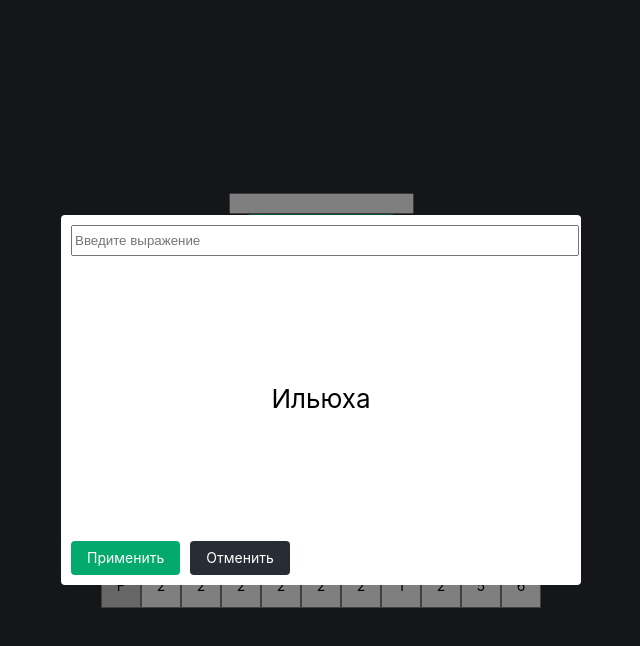
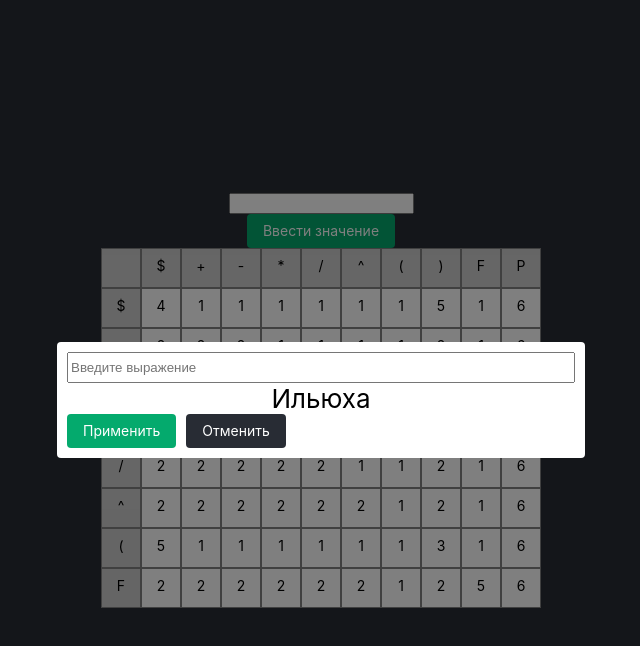
Before and after one commit to alexzonic/model, a React (Create React App) app: page / in a window 1280 px wide. Both pictures are taken after a click on the element "Ввести значение". Shown: the top 646 px of the page, without its empty margins (319-959 px from the left). Built offline with nearby package versions, Linux system fonts and the light colour scheme.

Commit message:
fix styles

```diff
--- a/src/content/Modal/Modal.scss
+++ b/src/content/Modal/Modal.scss
@@ -9,9 +9,7 @@
   align-items: center;
   background: rgba(0, 0, 0, 0.5);
 
-  .modal-content{
-    width: 500px;
-    height: 350px;
+  &-content{
     background-color: white;
     border-radius: 4px;
     display: flex;
@@ -19,12 +17,12 @@
     justify-content: space-between;
     padding: 10px;
 
-    .modal-content_input{
-      width: 100%;
+    &_input{
       height: 25px;
+      width: 500px;
     }
 
-    .modal-content_buttons{
+    &_buttons{
       display: flex;
       flex-direction: row;
 
```
